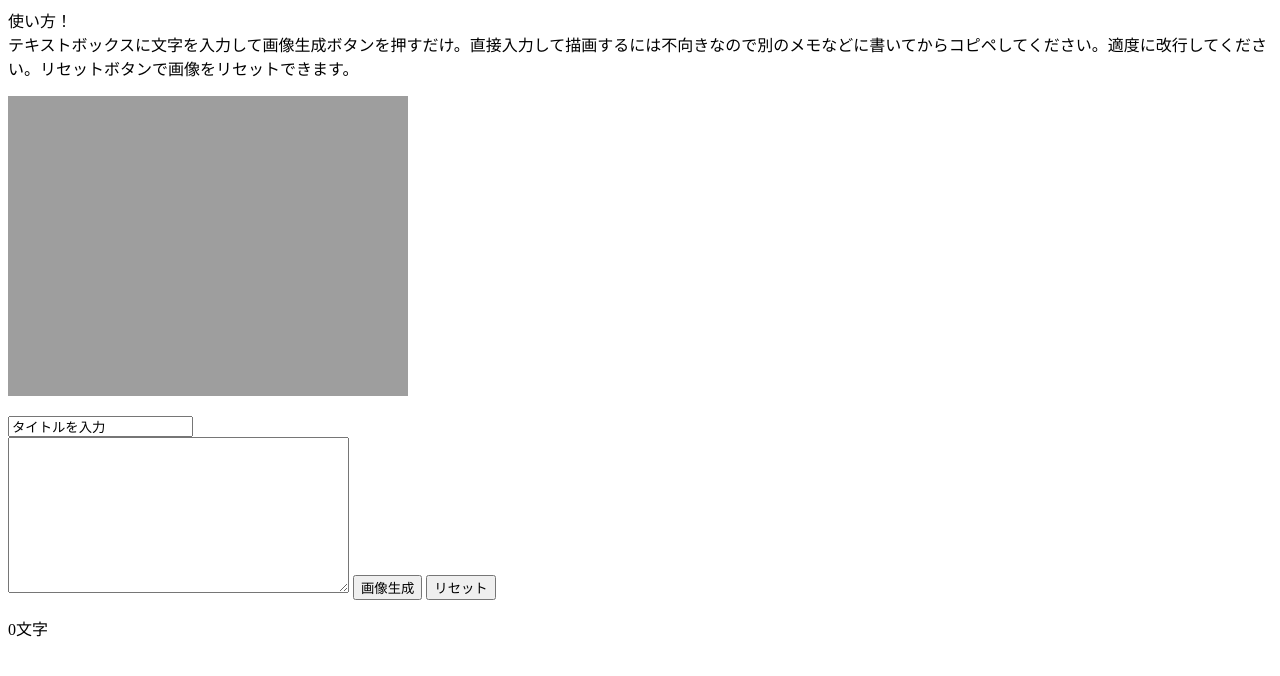
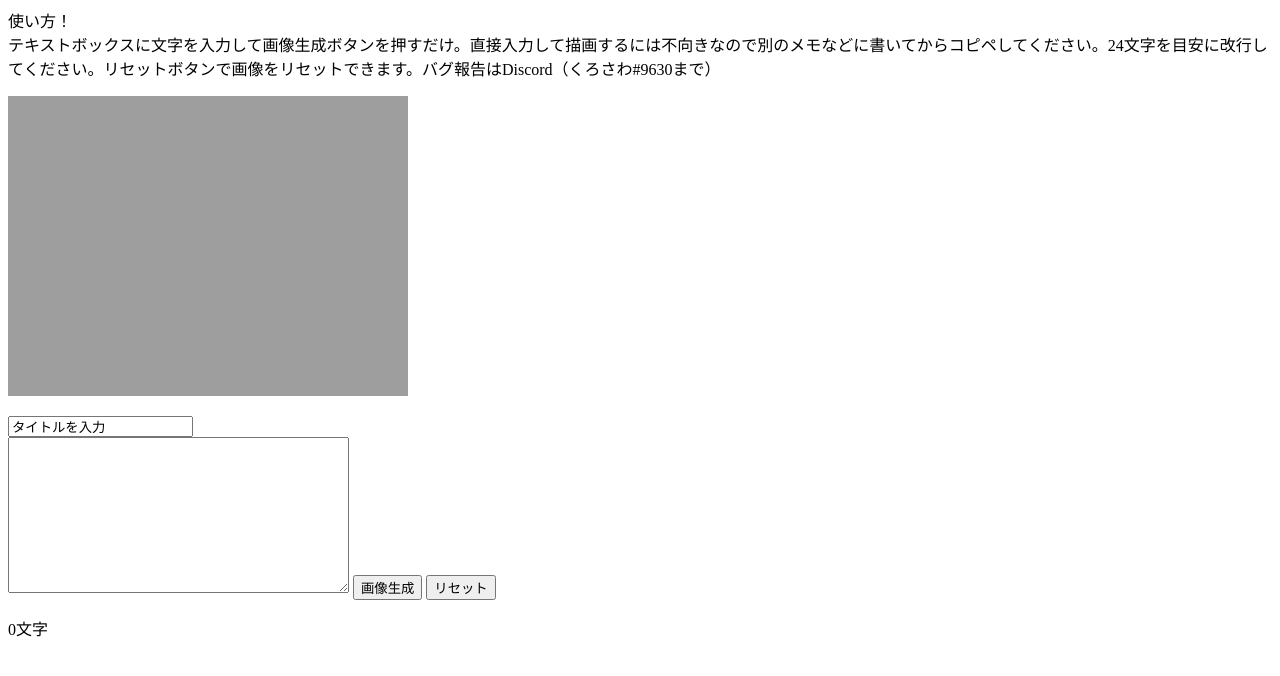
Before and after one commit to JonahSandayo/SaxesWorldImagemaker, a plain HTML site: page index.html in a window 1280 px wide. Drawn offline with Linux system fonts and the light colour scheme.

Commit message:
Update index.html

```diff
--- a/index.html
+++ b/index.html
@@ -1,7 +1,7 @@
 <!DOCTYPE html>
 <html>
 <head><meta charset="UTF-8"><title>描画テスト</title></head>
-<body onload="loadImage('preview');">使い方！<br>テキストボックスに文字を入力して画像生成ボタンを押すだけ。直接入力して描画するには不向きなので別のメモなどに書いてからコピペしてください。適度に改行してください。リセットボタンで画像をリセットできます。</body>
+<body onload="loadImage('preview');">使い方！<br>テキストボックスに文字を入力して画像生成ボタンを押すだけ。直接入力して描画するには不向きなので別のメモなどに書いてからコピペしてください。24文字を目安に改行してください。リセットボタンで画像をリセットできます。バグ報告はDiscord（くろさわ#9630まで）</body>
 <style>
     input.example1 {
         width: 250px;
```
